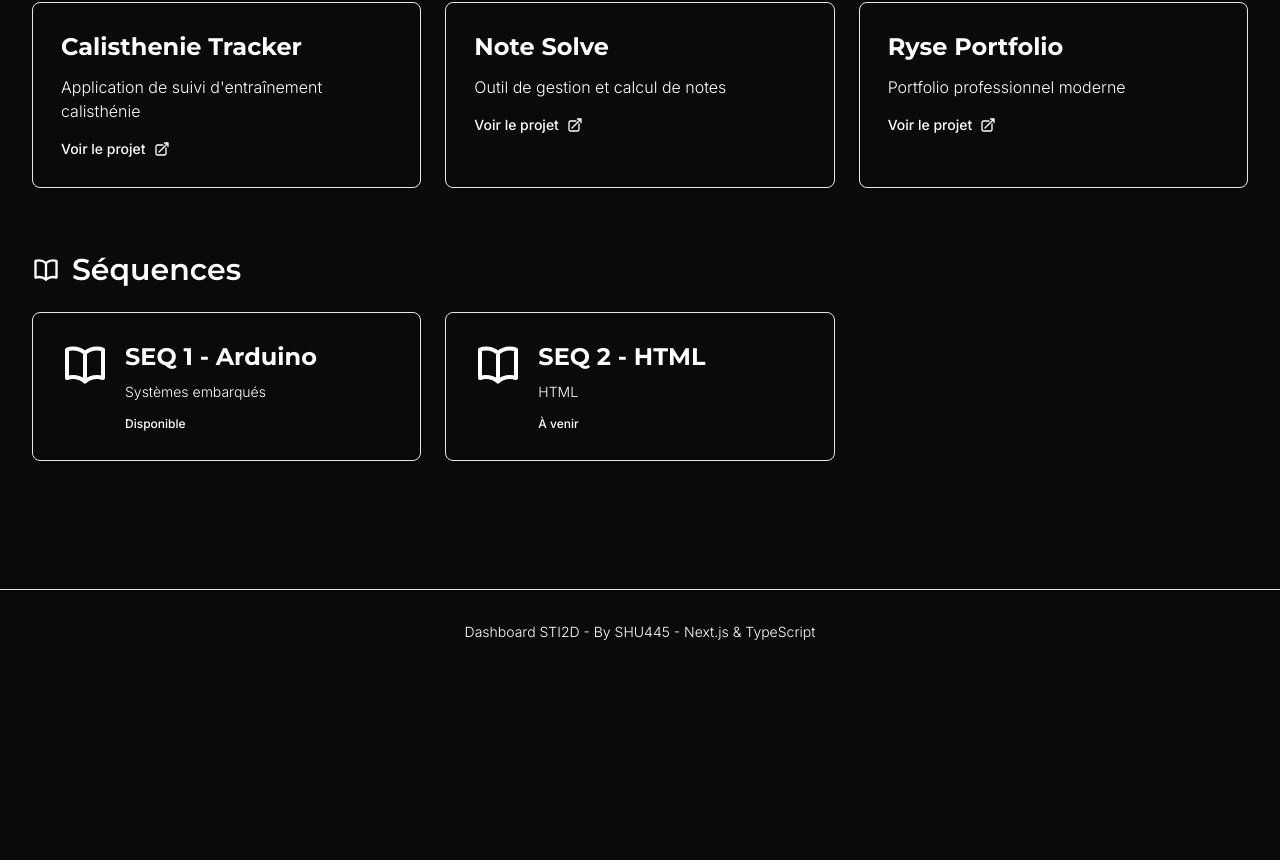
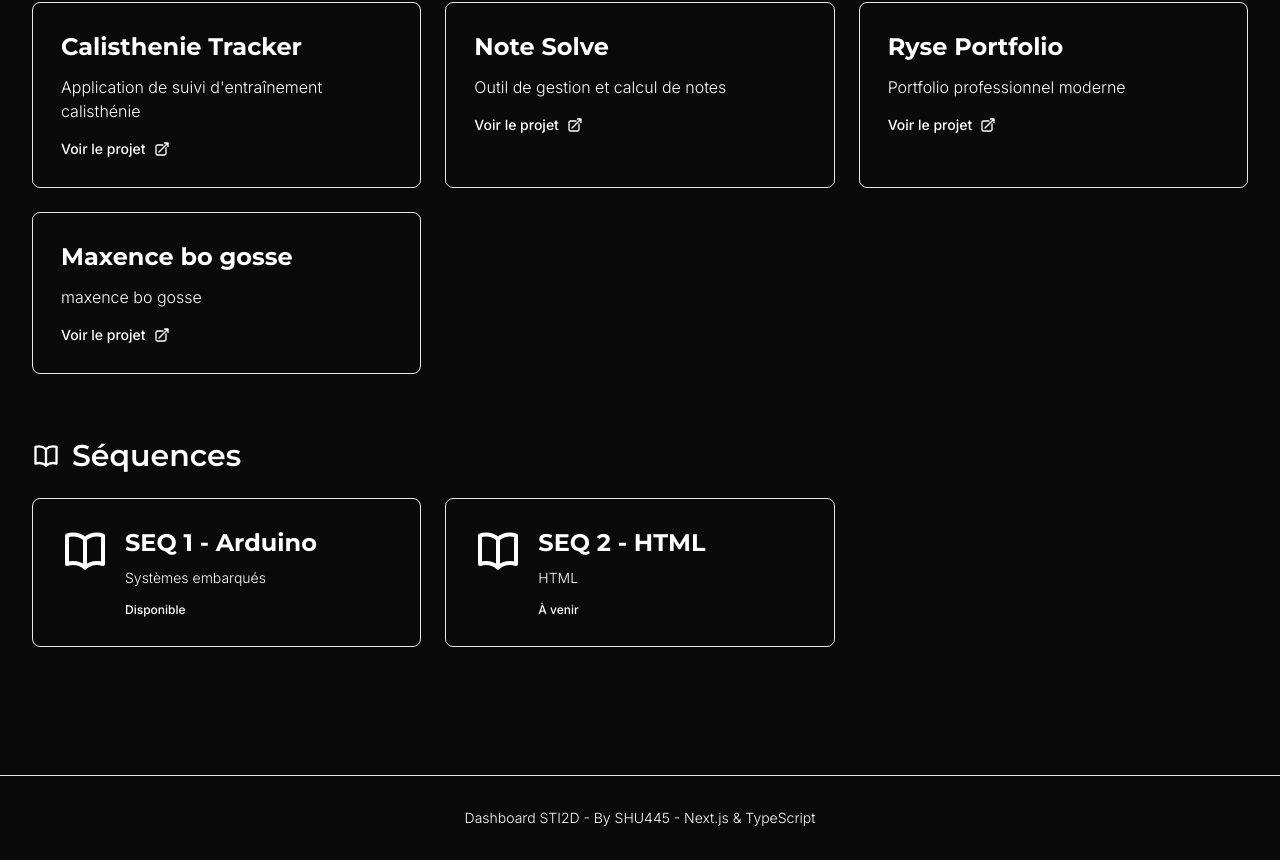
Before and after one commit to SHU445/STI2D-app, a Next.js app: page / in a window 1280 px wide. Shown: the part 969-1829 px from the top of the page. Before the commit the page ends 1643 px from the top, so only its background shows below. Built offline with nearby package versions, Linux system fonts and the light colour scheme.

Commit message:
push maxou

```diff
--- a/app/page.tsx
+++ b/app/page.tsx
@@ -56,6 +56,11 @@ const projects: Project[] = [
     url: 'https://ryse-portfolio.vercel.app',
     description: 'Portfolio professionnel moderne'
   },
+  {
+    title : "Maxence bo gosse",
+    url : 'https://www.google.com/search?client=firefox-b-d&sca_esv=3305bec65bd7fec6&channel=entpr&sxsrf=AE3TifPGUhrz93ppWSt83xqxyMW7bmdVfA:1763134331106&udm=2&fbs=AIIjpHx4nJjfGojPVHhEACUHPiMQ_pbg5bWizQs3A_kIenjtcpTTqBUdyVgzq0c3_k8z34GUa4Q_jiUQNh5K5XfwsFj1JlsgDwnS6F9uJOn6Vp7K2HZtT5LULhH94JKrGo2j1UkJ_2N5qinJWzS-26CJdpT-aJY9xBc1tMfHZ-nHWKProRdA6bPR3umSWBHs4qx9u4tAGm08&q=ben+laden&sa=X&ved=2ahUKEwiDt_yb-_GQAxX__7sIHf30DxcQtKgLegQIDxAB&biw=1920&bih=901&dpr=1#vhid=e72aFu1c1WLYlM&vssid=mosaic',
+    description : 'maxence bo gosse'
+  }
 ]
 
 const sequences: Sequence[] = [
```
